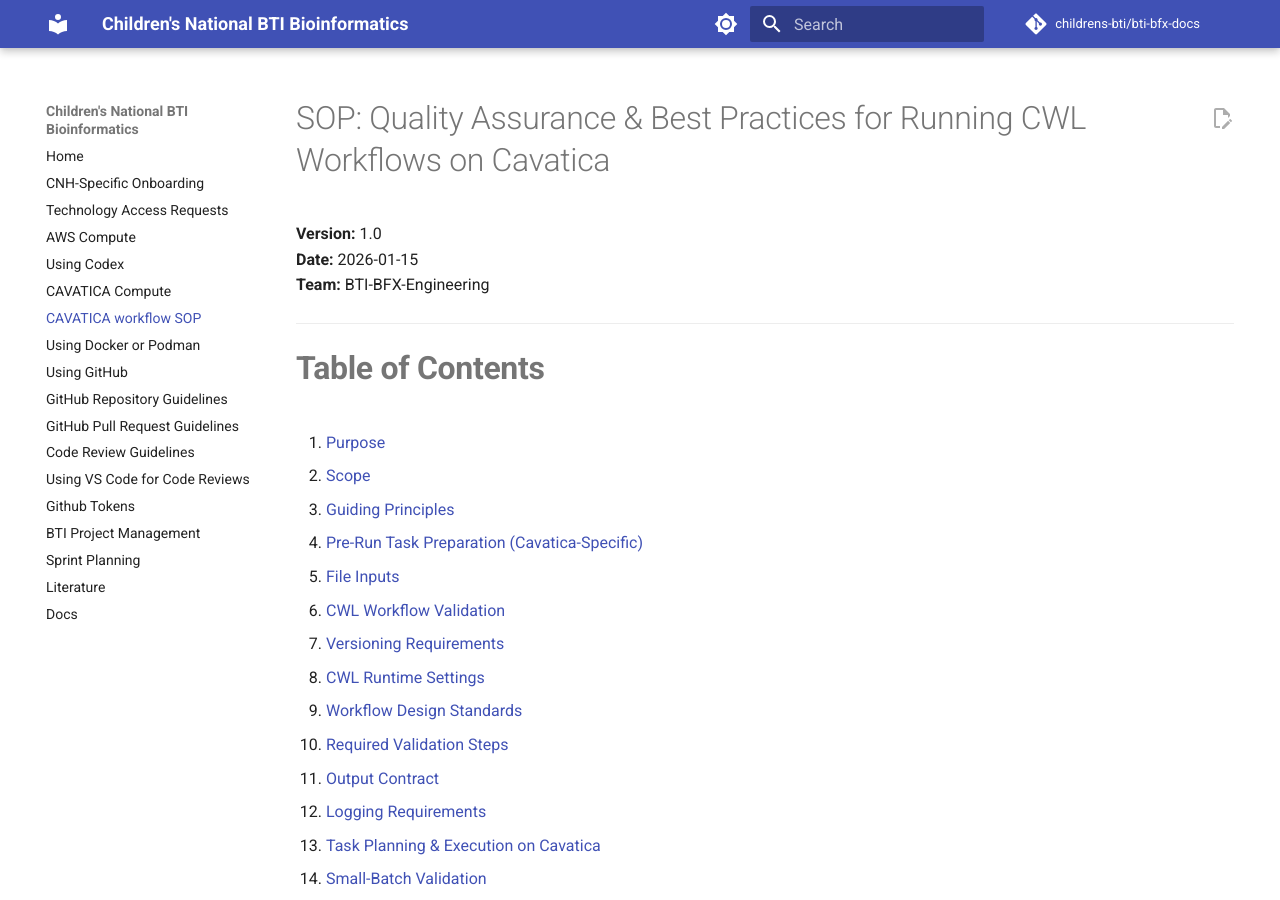
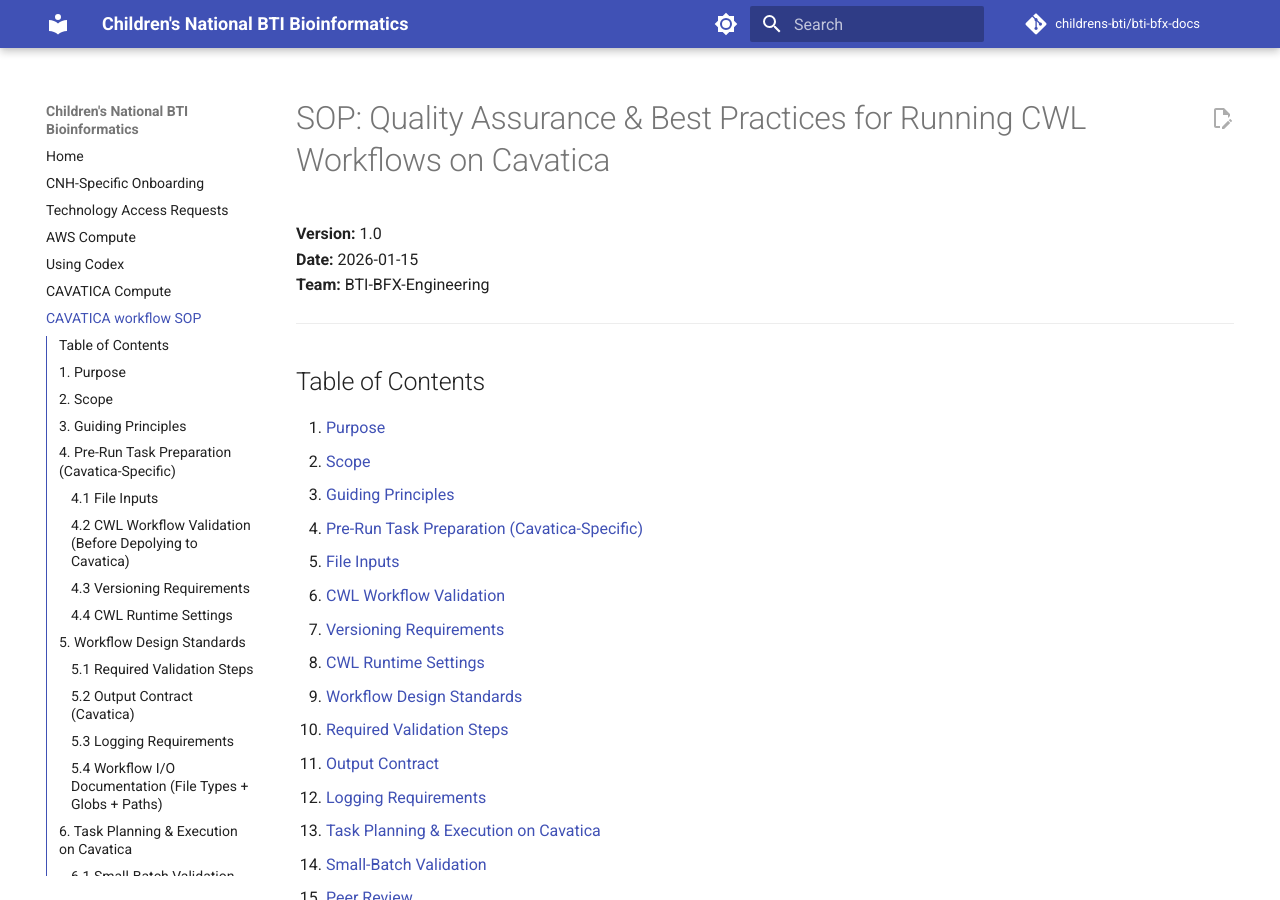
Before and after one commit to childrens-bti/bti-bfx-docs, an MkDocs documentation site: the page built from docs/sop-cwl-cavatica.md, in a window 1280 px wide and 900 px high. Built offline with MkDocs 1.6.1 and Material for MkDocs 9.7.7, drawn with Linux system fonts in a browser that asks for light colours; comment, search, counter and statistics services are not loaded.

Commit message:
Normalize heading levels in sop-cwl-cavatica.md
This page used H1 for every numbered section (Purpose, Scope, etc.)
instead of nesting them under the page's own title like every other
doc, and wrapped heading text in bold markup. Demote to a normal
H1 > H2 > H3 hierarchy, drop the bold markup, and fix the four TOC
links whose anchors didn't match the actual (longer) heading slugs
(caught by mkdocs build --strict).

Co-Authored-By: Claude Sonnet 5 <noreply@anthropic.com>

````diff
--- a/docs/sop-cwl-cavatica.md
+++ b/docs/sop-cwl-cavatica.md
@@ -5,45 +5,45 @@
 
 ---
 
-# **Table of Contents**
+## Table of Contents
 1. [Purpose](#1-purpose)
 2. [Scope](#2-scope)
 3. [Guiding Principles](#3-guiding-principles)
 4. [Pre-Run Task Preparation (Cavatica-Specific)](#4-pre-run-task-preparation-cavatica-specific)
    - [File Inputs](#41-file-inputs)
-   - [CWL Workflow Validation](#42-cwl-workflow-validation)
+   - [CWL Workflow Validation](#42-cwl-workflow-validation-before-depolying-to-cavatica)
    - [Versioning Requirements](#43-versioning-requirements)
    - [CWL Runtime Settings](#44-cwl-runtime-settings)
 5. [Workflow Design Standards](#5-workflow-design-standards)
    - [Required Validation Steps](#51-required-validation-steps)
    - [Output Contract](#52-output-contract-cavatica)
    - [Logging Requirements](#53-logging-requirements)
-6. [Task Planning & Execution on Cavatica](#6-task-planning--execution-on-cavatica)
+6. [Task Planning & Execution on Cavatica](#6-task-planning-execution-on-cavatica)
    - [Small-Batch Validation](#61-small-batch-validation)
    - [Peer Review](#62-peer-review)
    - [Criteria Before Full Launch](#63-criteria-before-full-launch)
-   - [Output Basename Scheme](#64-basename-scheme)
+   - [Output Basename Scheme](#64-output-basename-scheme)
 7. [Preventing Reruns](#7-preventing-reruns)
 8. [Preventing Task Deletion](#8-preventing-task-deletion-cavatica-best-practices)
 9. [Exporting Data Safely](#9-exporting-data-safely-from-cavatica)
 10. [Documentation Requirements](#10-documentation-requirements)
 11. [Continuous Improvement](#11-continuous-improvement)
-12. [Roles & Responsibilities](#12-roles--responsibilities)
+12. [Roles & Responsibilities](#12-roles-responsibilities)
 13. [Appendices](#13-appendices)
 
 ---
 
-# **1. Purpose**
+## 1. Purpose
 This SOP defines standards and procedures for designing, validating, launching, and exporting data from **CWL workflows run on Cavatica**, focusing on reducing task deletions, reruns, and increasing workflow reliability.
 
 ---
 
-# **2. Scope**
+## 2. Scope
 This SOP applies to all CWL workflows executed on Cavatica.
 
 ---
 
-# **3. Guiding Principles**
+## 3. Guiding Principles
 - Reproducibility
 - Validation before execution
 - Predictable outputs
@@ -52,44 +52,44 @@ This SOP applies to all CWL workflows executed on Cavatica.
 
 ---
 
-# **4. Pre-Run Task Preparation (Cavatica-Specific)**
+## 4. Pre-Run Task Preparation (Cavatica-Specific)
 
-## **4.1 File Inputs**
+### 4.1 File Inputs
 - Validate file types and metadata
 - Confirm file IDs
 - Verify references
 
-## **4.2 CWL Workflow Validation (Before Depolying to Cavatica)**
+### 4.2 CWL Workflow Validation (Before Depolying to Cavatica)
 - Use `cwltool --validate`
 - Validate input schema
 
-## **4.3 Versioning Requirements**
+### 4.3 Versioning Requirements
 - Document CWL version, Docker digest, reference bundle
 
-## **4.4 CWL Runtime Settings**
+### 4.4 CWL Runtime Settings
 - Set resource requirements
 - Avoid hard-coded paths
 
 ---
 
-# **5. Workflow Design Standards**
+## 5. Workflow Design Standards
 
-## **5.1 Required Validation Steps**
+### 5.1 Required Validation Steps
 - Input metadata validation
 - Reference integrity checks
 - File existence checks
 
-## **5.2 Output Contract (Cavatica)**
+### 5.2 Output Contract (Cavatica)
 - Define final outputs
 - Checksums
 - Naming conventions
 
-## **5.3 Logging Requirements**
+### 5.3 Logging Requirements
 - Structured logs
 - Summary log
 - Docker stdout/stderr
 
-## **5.4 Workflow I/O Documentation (File Types + Globs + Paths)**
+### 5.4 Workflow I/O Documentation (File Types + Globs + Paths)
 - Document expected input file extensions (e.g., `.fastq.gz`, `.bam{,.bai}`, `.vcf.gz{,.tbi}`, `.json/.tsv`)
 - Document expected output file extensions and where they land (e.g., `outputs/**`, `logs/**`, `qc/**`, `checksums/**`)
 - Include canonical glob patterns for discovery/validation (e.g., `inputs/**/*.{fastq,fq}.gz`, `outputs/**/*.vcf.gz{,.tbi}`)
@@ -97,45 +97,45 @@ This SOP applies to all CWL workflows executed on Cavatica.
 
 ---
 
-# **6. Task Planning & Execution on Cavatica**
+## 6. Task Planning & Execution on Cavatica
 
-## **6.1 Small-Batch Validation**
+### 6.1 Small-Batch Validation
 Run 1–3 samples end-to-end before full launch.
 
-## **6.2 Peer Review**
+### 6.2 Peer Review
 Another engineer reviews inputs, versions, references.
 
-## **6.3 Criteria Before Full Launch**
+### 6.3 Criteria Before Full Launch
 All validations passed, parameters confirmed.
 
-## **6.4 Output Basename Scheme**
+### 6.4 Output Basename Scheme
 When creating tasks, the output basename is typically the baid of the sample being analyzed. For the somatic and consensus workflows which use both tumor and normal samples, the basename should be in the format `{tumor_id}_{normal_id}`. For the impact workflow, which using both tumor and RNA data, the basename format should be `{tumor_id}_{rna_id}`. When creating workflows using the cli, the task id is automatically added during task creation.
 
 ---
 
-# **7. Preventing Reruns**
+## 7. Preventing Reruns
 Use version-locked references, docker digests, validation scripts.
 
 ---
 
-# **8. Preventing Task Deletion (Cavatica Best Practices)**
+## 8. Preventing Task Deletion (Cavatica Best Practices)
 - Use dev projects for testing
 - Enforce naming conventions
 - Avoid overwriting outputs
 
 ---
 
-# **9. Exporting Data Safely from Cavatica**
+## 9. Exporting Data Safely from Cavatica
 
-## Pre-Export
+### Pre-Export
 Validate outputs, checksums
 
-## Post-Export
+### Post-Export
 Spot QC, document export details
 
 ---
 
-# **10. Documentation Requirements**
+## 10. Documentation Requirements
 - README
 - Input schema
 - Output contract
@@ -143,12 +143,12 @@ Spot QC, document export details
 
 ---
 
-# **11. Continuous Improvement**
+## 11. Continuous Improvement
 Quarterly reviews, post-mortems.
 
 ---
 
-# **12. Roles & Responsibilities**
+## 12. Roles & Responsibilities
 | Role | Responsibility |
 |------|--------------|
 | Engineering | Workflow development |
@@ -158,9 +158,9 @@ Quarterly reviews, post-mortems.
 
 ---
 
-# **13. Appendices**
+## 13. Appendices
 
-### A. Sample Task Description Template
+#### A. Sample Task Description Template
 ```
 Workflow: WGS Alignment v2.4.0
 Commit: f1c2e7a
@@ -172,10 +172,10 @@ QC reviewer: name
 Run date: YYYY-MM-DD
 ```
 
-### B. Metadata Schema Template
+#### B. Metadata Schema Template
 (To be filled per workflow)
 
-### C. Output Contract Example
+#### C. Output Contract Example
 (To be added per workflow)
 
 ---
````
